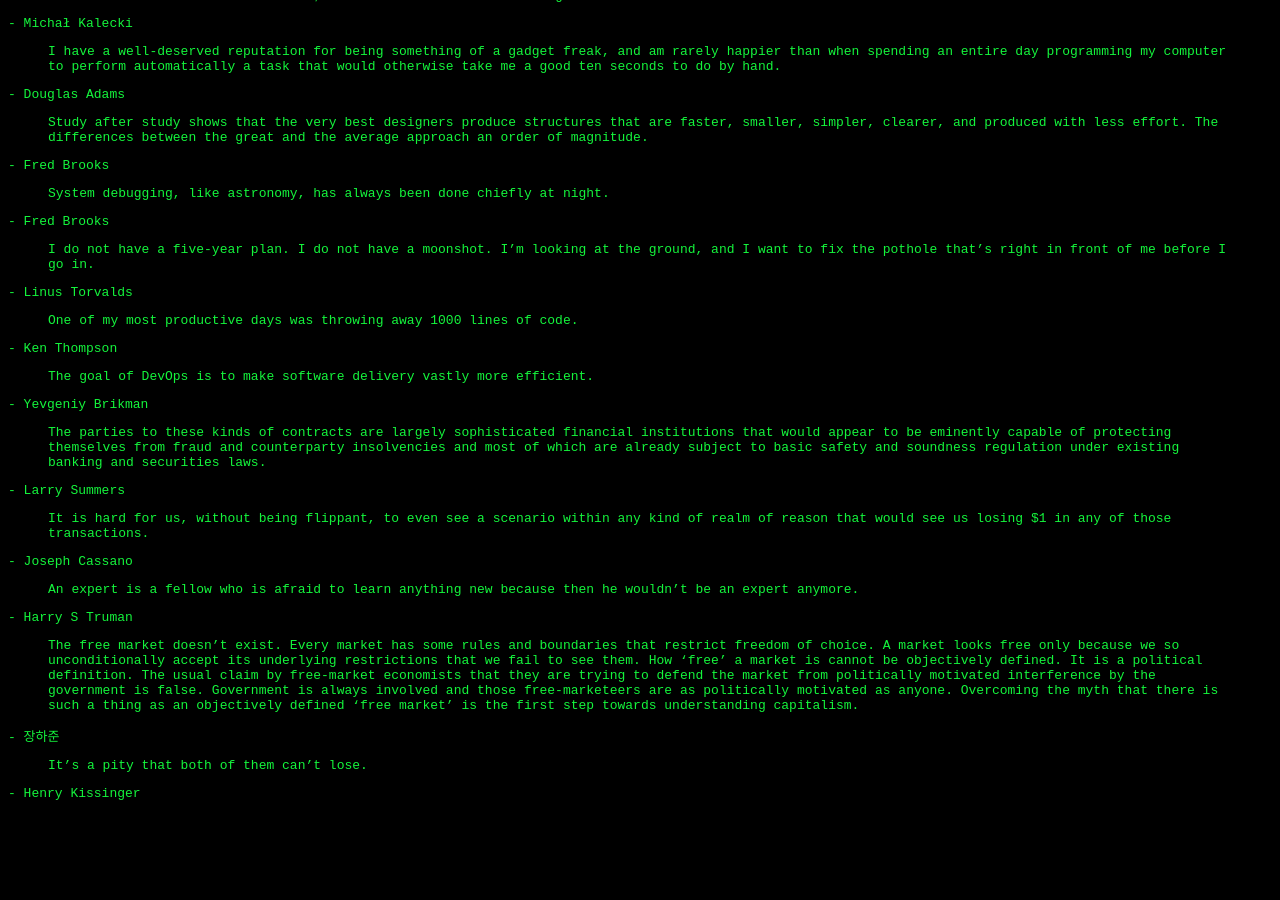
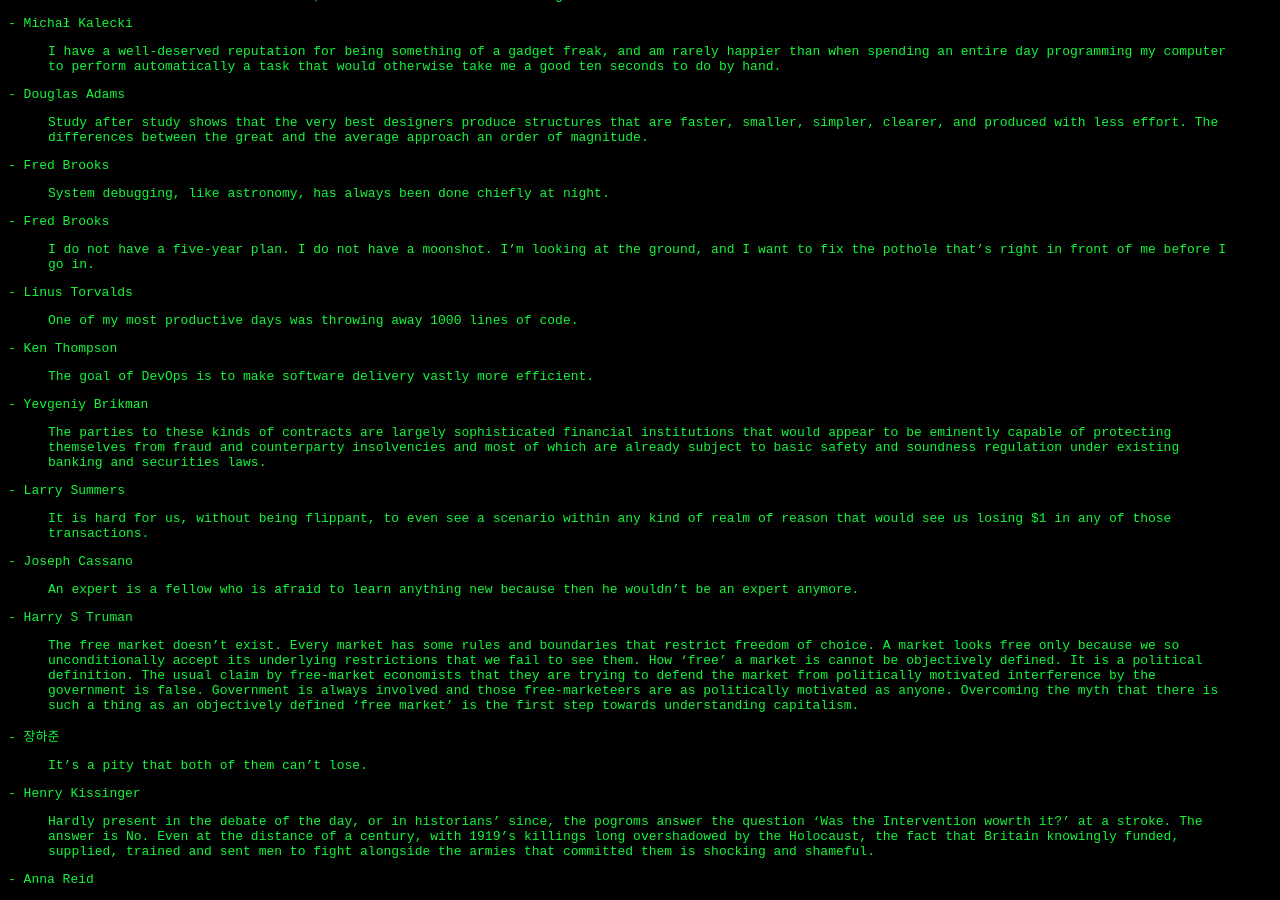
Before and after one commit to davejagoda/davejagoda.github.io, a Jekyll site: the page built from quotes/index.md, in a window 1280 px wide and 900 px high, scrolled down 2625 px. Built offline with Jekyll 4.4.1, drawn with Linux system fonts in a browser that asks for light colours; before the commit the page ends 3439 px from its top, so only the background shows below that.

Commit message:
Add Anna Reid book and quote

```diff
--- a/quotes/index.md
+++ b/quotes/index.md
@@ -371,3 +371,13 @@
 > It's a pity that both of them can't lose.
 
 \- Henry Kissinger
+
+
+> Hardly present in the debate of the day, or in historians' since,
+  the pogroms answer the question 'Was the Intervention wowrth it?' at
+  a stroke. The answer is No. Even at the distance of a century, with
+  1919's killings long overshadowed by the Holocaust, the fact that
+  Britain knowingly funded, supplied, trained and sent men to fight
+  alongside the armies that committed them is shocking and shameful.
+
+\- Anna Reid
```
Also changed, not shown: books/index.md (+3 -1 lines).
